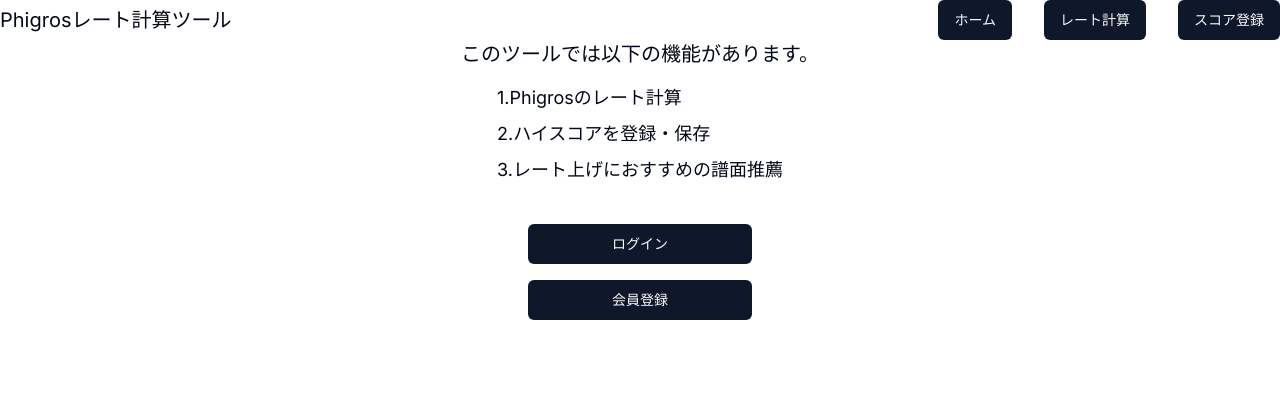
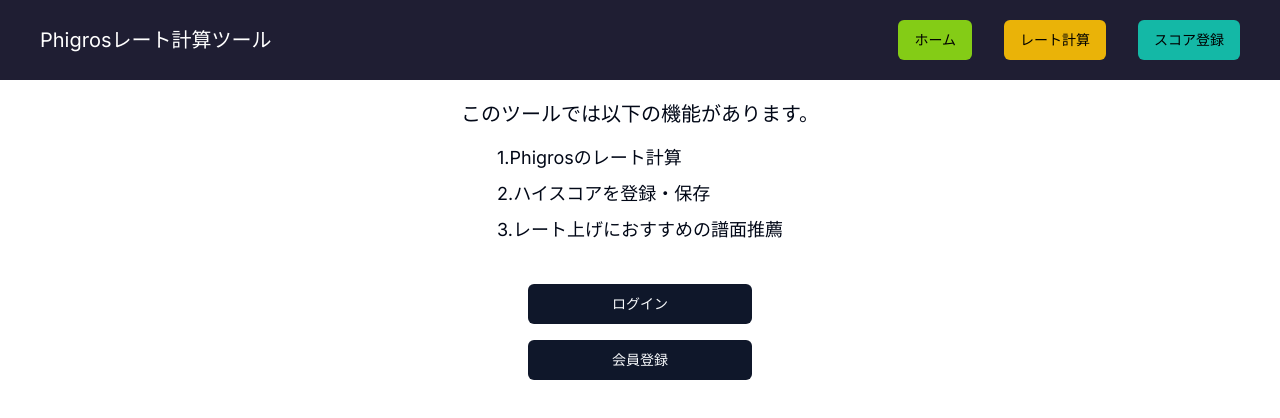
Before and after one commit to Cyndaquil1999/Phigros_results, a Next.js app in the folder phigrosTools/frontend/: page / in a window 1280 px wide. Shown: the top 418 px of the page. Built offline with nearby package versions, Linux system fonts and the light colour scheme.

Commit message:
ヘッダーのスタイルを変更

```diff
--- a/phigrosTools/frontend/src/app/_component/header.tsx
+++ b/phigrosTools/frontend/src/app/_component/header.tsx
@@ -3,17 +3,17 @@
 
 export function Header() {
   return (
-    <div className="flex justify-between items-center ">
-      <div className="text-xl">Phigrosレート計算ツール</div>
-      <div className="flex space-x-2 sm:space-x-4 md:space-x-6 lg:space-x-8">
-        <Button>
-          <Link href="/">ホーム</Link>
+    <div className="flex justify-between items-center h-20 mb-5 bg-headerBackground">
+      <div className="text-xl text-white pl-10">Phigrosレート計算ツール</div>
+      <div className="flex space-x-2 sm:space-x-4 md:space-x-6 lg:space-x-8 px-10">
+        <Button className="bg-lime-500 hover:bg-lime-300">
+          <Link href="/" className="text-black">ホーム</Link>
         </Button>
-        <Button>
-          <Link href="/rate">レート計算</Link>
+        <Button className="bg-yellow-500 hover:bg-yellow-300">
+          <Link href="/rate" className="text-black">レート計算</Link>
         </Button>
-        <Button>
-          <Link href="/submitScore">スコア登録</Link>
+        <Button className="bg-teal-500 hover:bg-teal-300">
+          <Link href="/submitScore" className="text-black">スコア登録</Link>
         </Button>
       </div>
     </div>
--- a/phigrosTools/frontend/tailwind.config.ts
+++ b/phigrosTools/frontend/tailwind.config.ts
@@ -52,6 +52,7 @@
           DEFAULT: "hsl(var(--card))",
           foreground: "hsl(var(--card-foreground))",
         },
+        headerBackground: "#1f1e33",
       },
       borderRadius: {
         lg: "var(--radius)",
```
